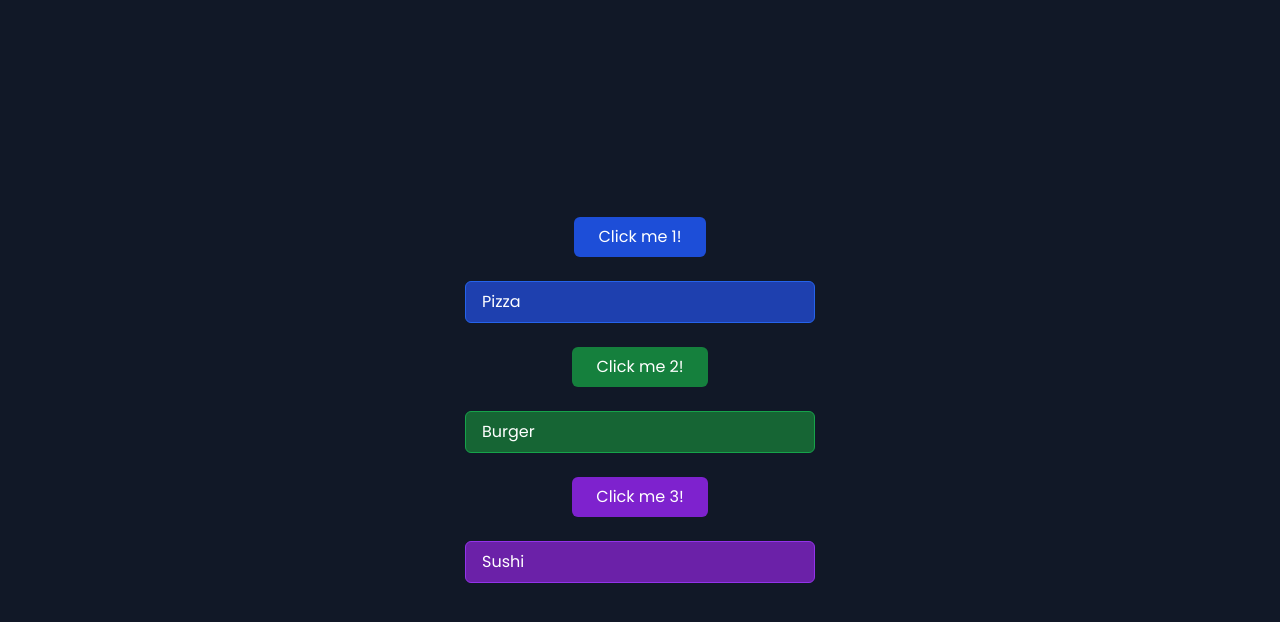
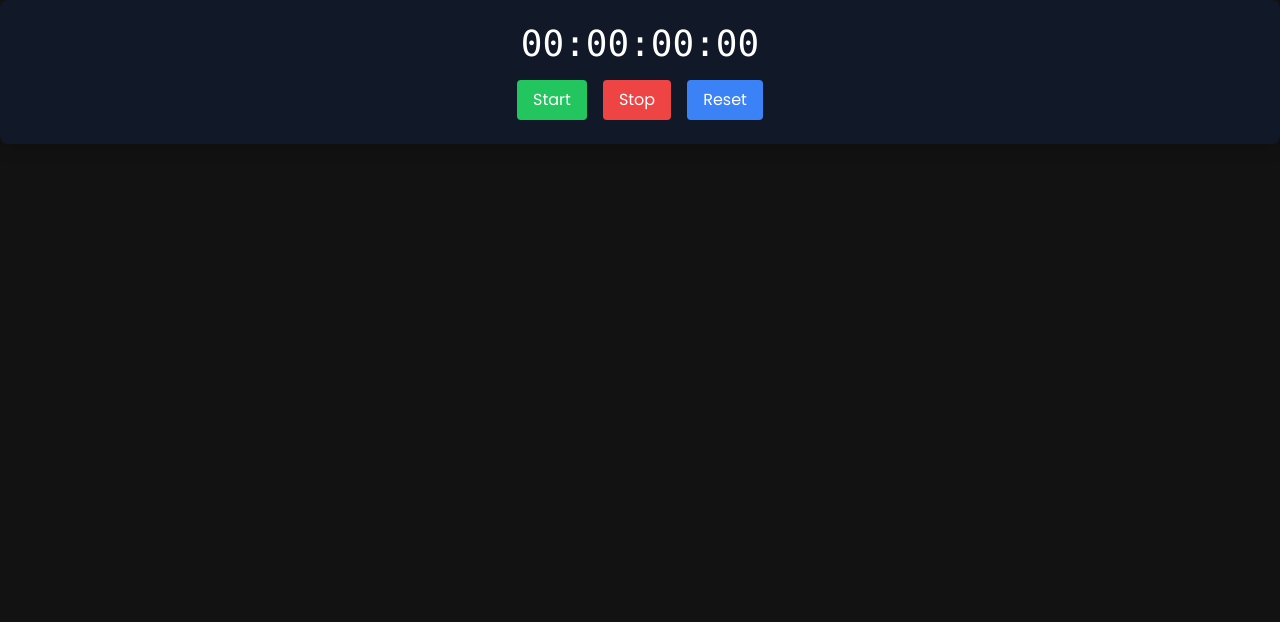
Before and after one commit to mericcintosun/learn-react-itubc, a React (Vite) app: page / in a window 1280 px wide. Shown: the top 622 px of the page. Built offline with nearby package versions, Linux system fonts and the light colour scheme.

Commit message:
stopwatch-app

```diff
--- a/src/App.jsx
+++ b/src/App.jsx
@@ -1,6 +1,7 @@
 import "./index.css";
 
-import UseRef from "./use-ref-hook/UseRef";
+import StopWatch from "./stopwatch-app/StopWatch";
+// import UseRef from "./use-ref-hook/UseRef";
 // import ComponentA from "./assets/use-context/ComponentA";
 // import DigitalClock from "./digital-clock-app/DigitalClock";
 // import UseEffectExample from "./components/UseEffectExample";
@@ -26,7 +27,7 @@ import UseRef from "./use-ref-hook/UseRef";
 function App() {
   return (
     <>
-    <UseRef/>
+    <StopWatch/>
     </>
   );
 }
--- /dev/null
+++ b/src/stopwatch-app/StopWatch.jsx
@@ -0,0 +1,83 @@
+import { useState, useEffect, useRef } from "react";
+
+const StopWatch = () => {
+  const [isRunning, setIsRunning] = useState(false);
+  const [elapsedTime, setElapsedTime] = useState(0);
+  const intervalIdRef = useRef(null);
+  const startTimeRef = useRef(0);
+
+  useEffect(() => {
+    if (isRunning) {
+      intervalIdRef.current = setInterval(() => {
+        setElapsedTime(Date.now() - startTimeRef.current);
+      }, 10);
+    }
+
+    return () => {
+      clearInterval(intervalIdRef.current);
+    };
+  }, [isRunning]);
+
+  const start = () => {
+    setIsRunning(true);
+    startTimeRef.current = Date.now() - elapsedTime;
+  };
+
+  const stop = () => {
+    setIsRunning(false);
+  };
+
+  const reset = () => {
+    setElapsedTime(0);
+    setIsRunning(false);
+  };
+
+  const formatTime = () => {
+    let hours = Math.floor(elapsedTime / (1000 * 60 * 60));
+    let minutes = Math.floor((elapsedTime / (1000 * 60)) % 60);
+    let seconds = Math.floor((elapsedTime / 1000) % 60);
+    let milliSeconds = Math.floor((elapsedTime % 1000) / 10);
+
+    hours = String(hours).padStart(2, "0");
+    minutes = String(minutes).padStart(2, "0");
+    seconds = String(seconds).padStart(2, "0");
+    milliSeconds = String(milliSeconds).padStart(2, "0");
+
+    return `${hours}:${minutes}:${seconds}:${milliSeconds}`;
+  };
+
+  return (
+    <>
+      <div id="stopwatch" className="flex flex-col items-center bg-gray-900 text-white p-6 rounded-lg shadow-lg">
+        <div id="display" className="text-4xl font-mono mb-4">
+          {formatTime()}
+        </div>
+        <div id="controls" className="space-x-4">
+          <button
+            id="start-button"
+            onClick={start}
+            className="px-4 py-2 bg-green-500 hover:bg-green-700 text-white rounded focus:outline-none focus:ring-2 focus:ring-green-400"
+          >
+            Start
+          </button>
+          <button
+            id="stop-button"
+            onClick={stop}
+            className="px-4 py-2 bg-red-500 hover:bg-red-700 text-white rounded focus:outline-none focus:ring-2 focus:ring-red-400"
+          >
+            Stop
+          </button>
+          <button
+            id="reset-button"
+            onClick={reset}
+            className="px-4 py-2 bg-blue-500 hover:bg-blue-700 text-white rounded focus:outline-none focus:ring-2 focus:ring-blue-400"
+          >
+            Reset
+          </button>
+        </div>
+      </div>
+    </>
+  );
+};
+
+export default StopWatch;
```
